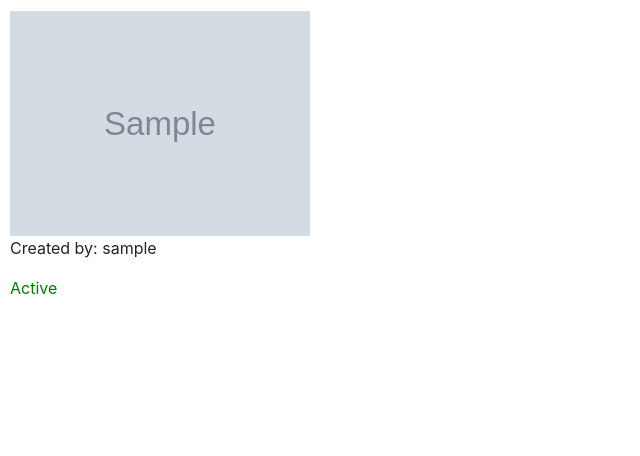
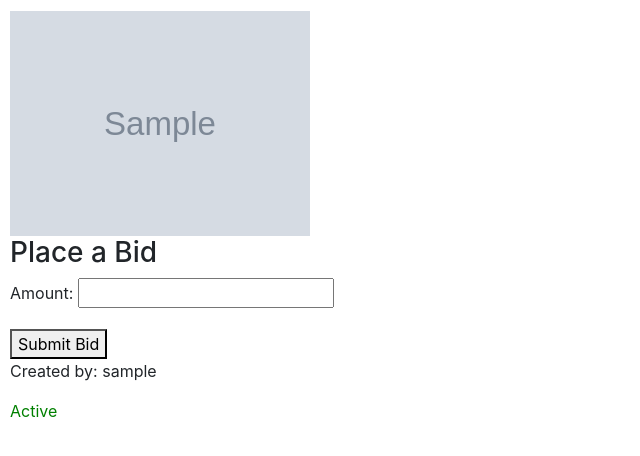
Before and after one commit to kja-ne/django-commerce, a Django app: page /listing/1 in a window 1280 px wide. Shown: the part 278-734 px from the top of the page, without its empty margins (0-640 px from the left). Run offline with Django 3.2, Linux system fonts and the light colour scheme; a user stored in the database is signed in; tables that the repository leaves empty hold one stand-in row (values such as "Sample post"); grey boxes marked "Sample" are stand-in pictures; some libraries are stand-ins or nearby versions.

Commit message:
14 Added a Bidding System

```diff
--- a/auctions/forms.py
+++ b/auctions/forms.py
@@ -1,5 +1,7 @@
 from django import forms
 from .models import Listing
+from .models import Bid
+
 
 
 class ListingForm(forms.ModelForm):
@@ -12,3 +14,8 @@ class ListingForm(forms.ModelForm):
             "image_url",
             "category"
         ]
+
+class BidForm(forms.ModelForm):
+    class Meta:
+        model = Bid
+        fields = ["amount"]
--- a/auctions/templates/auctions/listing.html
+++ b/auctions/templates/auctions/listing.html
@@ -12,6 +12,22 @@
     <img src="{{ listing.image_url }}" width="300">
 {% endif %}
 
+{% if user.is_authenticated and listing.is_active %}
+
+    <h3>Place a Bid</h3>
+
+    {% if message %}
+        <p style="color:red;">{{ message }}</p>
+    {% endif %}
+
+    <form method="POST">
+        {% csrf_token %}
+        {{ form.as_p }}
+        <button type="submit">Submit Bid</button>
+    </form>
+
+{% endif %}
+
 <p>Created by: {{ listing.created_by }}</p>
 
 {% if listing.is_active %}
--- a/auctions/views.py
+++ b/auctions/views.py
@@ -11,6 +11,9 @@ from .forms import ListingForm
 from django.contrib.auth.decorators import login_required
 
 from django.shortcuts import get_object_or_404
+
+from .models import Listing, Bid
+from .forms import BidForm
 
 def index(request):
     listings = Listing.objects.filter(is_active=True)
@@ -98,7 +101,38 @@ def create_listing(request):
 
 def listing_detail(request, listing_id):
     listing = get_object_or_404(Listing, pk=listing_id)
+    form = BidForm()
+
+    message = None
+
+    if request.method == "POST":
+        form = BidForm(request.POST)
+
+        if form.is_valid():
+            bid_amount = form.cleaned_data["amount"]
+
+            # 🔥 validation
+            if bid_amount < listing.starting_bid:
+                message = "Bid must be at least the starting bid."
+
+            elif bid_amount <= listing.current_price:
+                message = "Bid must be higher than current price."
+
+            else:
+                # save bid
+                bid = form.save(commit=False)
+                bid.user = request.user
+                bid.listing = listing
+                bid.save()
+
+                # update listing price
+                listing.current_price = bid_amount
+                listing.save()
+
+                message = "Bid placed successfully!"
 
     return render(request, "auctions/listing.html", {
-        "listing": listing
+        "listing": listing,
+        "form": form,
+        "message": message
     })
```
